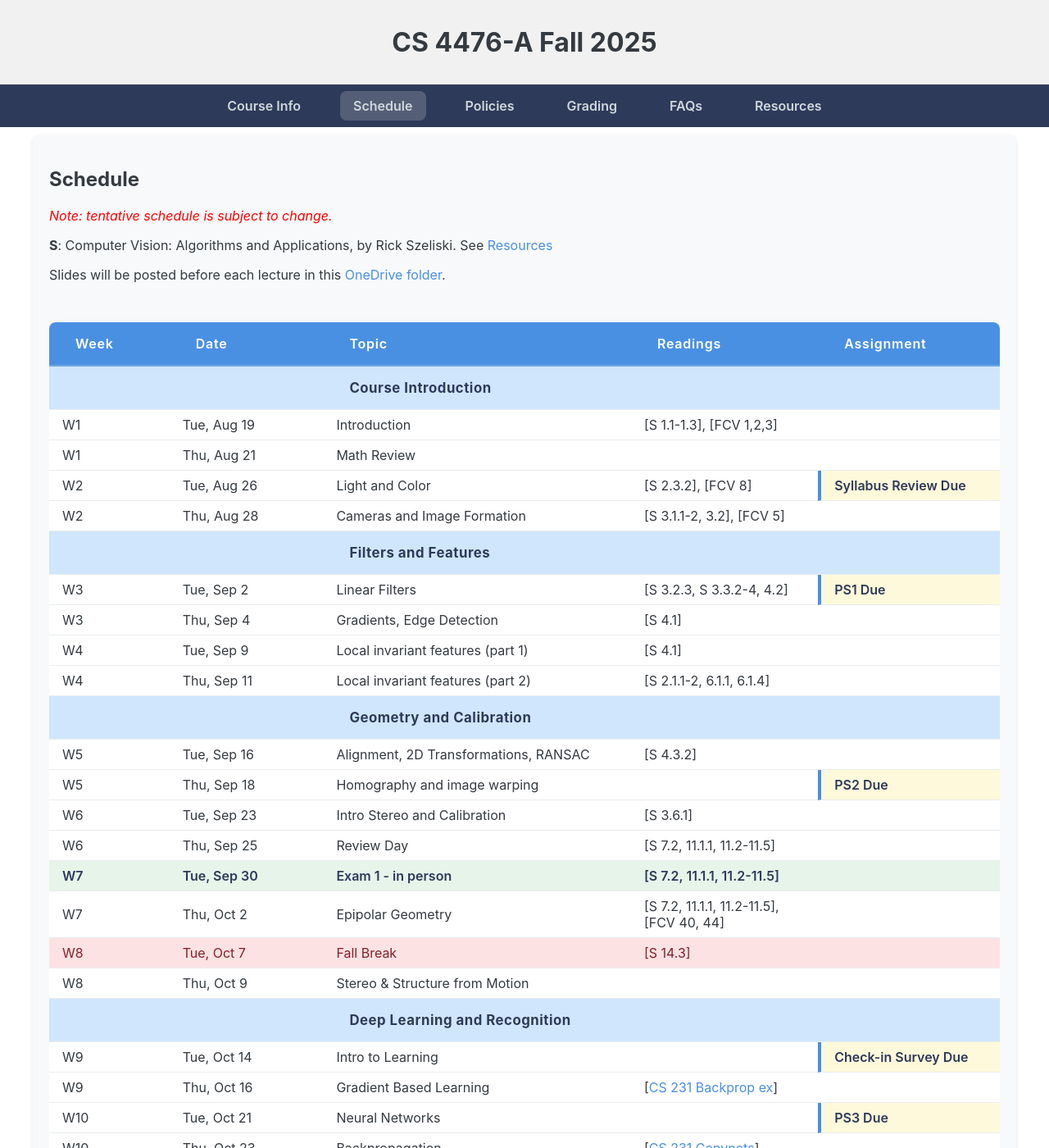
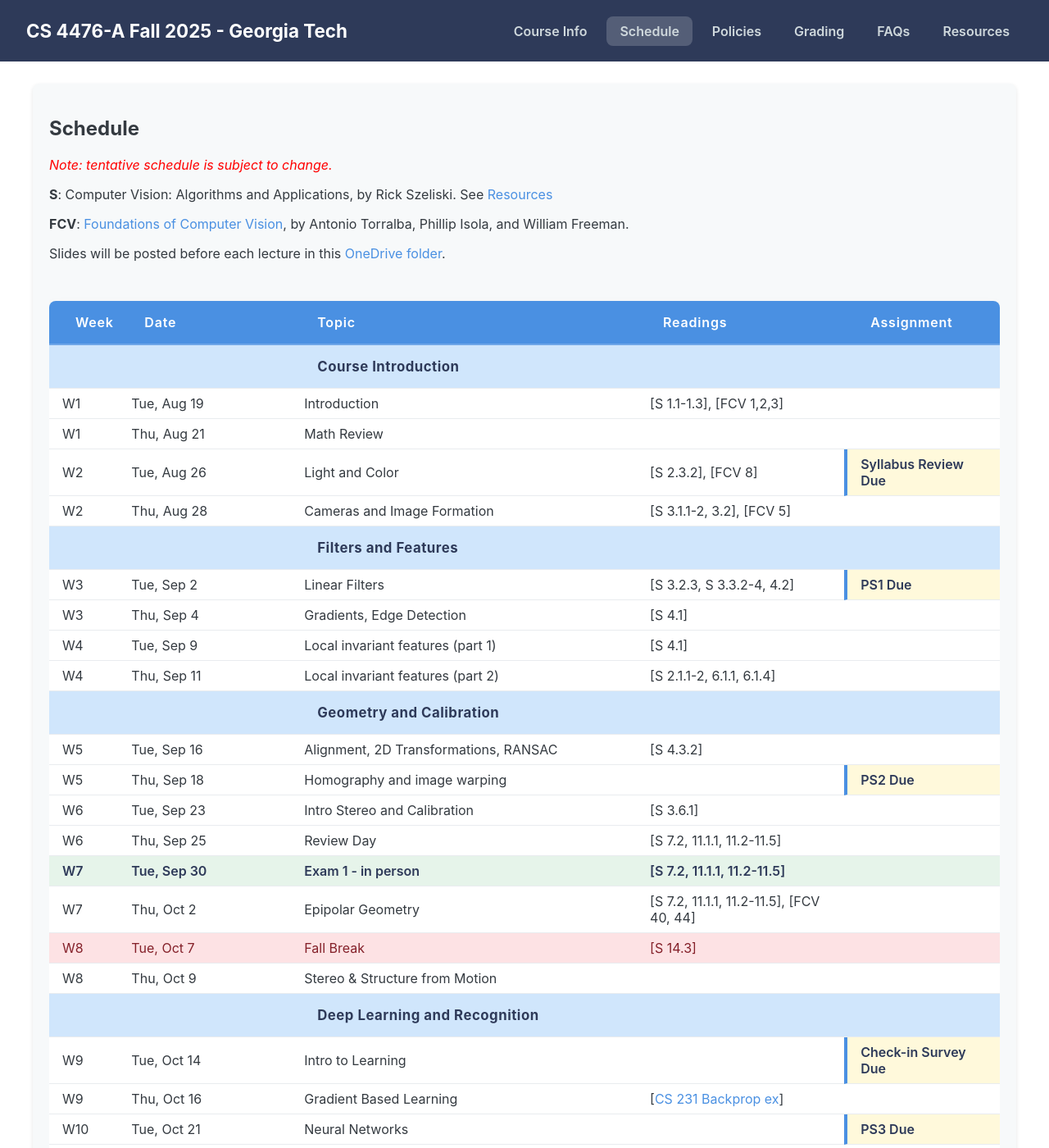
Before and after one commit to jhoffman/cs4476-fa25, a Jekyll site: the page built from schedule.html, in a window 1280 px wide and 1400 px high. Shown: the whole window at 82% size. Built offline with Jekyll 4.4.1, drawn with Linux system fonts in a browser that asks for light colours.

Commit message:
new style and updating mobile

```diff
--- a/_layouts/default.html
+++ b/_layouts/default.html
@@ -2,17 +2,22 @@
 <html lang="en">
 <head>
   <meta charset="UTF-8">
+	<meta name="viewport" content="width=device-width, initial-scale=1.0">
+
   <title>{{page.title}} - {{site.title}}</title>
 <link rel="stylesheet" href="{{ '/assets/css/style.css' | relative_url }}">
+<link rel="stylesheet" href="{{ '/assets/css/header.css' | relative_url }}">
 <link rel="stylesheet" href="{{ '/assets/css/schedule.css' | relative_url }}">
 </head>
 <body>
   <header>
+		<div class="header-bar">
     <div class="header-title">
-      <h1>{{site.title}}</h1>
+      <h1>{{site.title}} - Georgia Tech</h1>
     </div>
 
-    <nav class="navbar">
+		<button class="nav-toggle" onclick="toggleNav()">☰</button>
+    <nav class="navbar" id="navbar">
       <ul class="nav-list">
         <li><a href="{{'/' | relative_url}}"{% if page.url == "/" %}class="active"{% endif %}>Course Info</a></li>
         <li><a href="{{'/schedule/' | relative_url}}"{% if page.url == "/schedule/" %}class="active"{% endif %}>Schedule</a></li>
@@ -22,6 +27,7 @@
         <li><a href="{{'/resources/' | relative_url}}"{% if page.url == "/resources/" %}class="active"{% endif %}>Resources</a></li>
       </ul>
     </nav>
+	</div>
 </header>
   <main>
 		<div class="container">
--- /dev/null
+++ b/assets/css/header.css
@@ -0,0 +1,190 @@
+:root {
+
+	--color-header-background: var(--color-primary);
+
+	--color-header-title: #f1f1f1;
+
+	/* Nav links */
+	--color-nav-link: #CFD8DC;
+}
+
+header {
+  position: fixed;
+  top: 0;
+  left: 0;
+  width: 100%;
+  height: var(--spacing-lg);
+  z-index: 1000;
+}
+
+/* SITE TITLE */
+
+.header-bar {
+  display: flex;
+  justify-content: space-between;
+  align-items: center;
+  padding: var(--spacing-sm) var(--spacing-md);
+  /*height: 60px;*/
+  background-color: var(--color-header-background);
+  position: relative;
+  z-index: 1000;
+}
+
+.header-title {
+	padding: var(--spacing-md);
+}
+
+.header-title h1 {
+  font-size: 1.4rem;
+  margin: 0;
+  text-align: left;
+	color: white;
+}
+
+
+header h1 a {
+	color: var(--color-header-title);
+}
+
+
+
+/* Horizontal nav links on desktop */
+.nav-list {
+  display: flex;
+	gap: 0.5rem;
+}
+
+
+/* NAVBAR */
+.navbar {
+  display: flex;
+  align-items: center;
+  background: var(--color-primary);
+  padding: var(--spacing-md);
+}
+
+nav {
+  margin-top: 0; /*var(--spacing-sm);*/
+	/*margin-bottom: var(--spacing-lg);*/
+	padding-bottom: var(--spacing-lg);
+}
+
+nav ul {
+  list-style: none;
+  margin: 0;
+  padding: 0;
+  display: flex;
+  flex-wrap: wrap;
+  justify-content: center;
+}
+
+nav ul li {
+  margin: 0;
+}
+
+nav ul li a {
+  color: var(--color-nav-link);
+  text-decoration: none;
+  font-weight: 600;
+  padding: var(--spacing-sm) var(--spacing-md);
+  border-radius: var(--radius);
+  transition: background-color 0.2s;
+}
+
+nav ul li a:hover,
+nav ul li a.active {
+  background-color: rgba(236, 240, 241, 0.2); /* subtle highlight */
+}
+
+
+
+
+@media (max-width: 600px) {
+
+  .header-title h1 {
+    font-size: 1.1rem;
+  }
+}
+
+/* HIDE NAV TOGGLE */
+.nav-toggle {
+	display: none;
+}
+
+
+/* Hide nav on mobile unless toggled */
+@media (max-width: 768px) {
+
+
+  .navbar {
+    overflow: hidden;
+    max-height: 0;
+    opacity: 0;
+    transition: max-height 0.3s ease-out, opacity 0.2s ease-out;
+    position: absolute;
+    top: 60px;
+    right: 0;
+    width: 100%;
+    background-color: var(--color-primary);
+    flex-direction: column;
+    align-items: flex-end;
+    padding: 0 1rem;
+    box-sizing: border-box;
+    z-index: 1000;
+  }
+
+  .navbar.open {
+    max-height: 500px; /* large enough to show all items */
+    opacity: 1;
+    padding: 0.5rem 1rem; /* restore padding when open */
+  }
+
+
+  .navbar.open {
+    display: flex;
+  }
+
+  .nav-list {
+		display: flex;
+    flex-direction: column;
+    width: 100%;
+		align-items: flex-end;
+		text-align: right;
+		padding: 0;
+		margin: 0;
+  }
+
+  .nav-list li {
+		list-style: none;
+    margin: 0;
+		padding: 0;
+		line-height: 1.1;
+		width: 100%;
+  }
+
+  .nav-list li a {
+    text-align: right;
+    display: block;
+    width: 100%;
+		font-size: 0.95rem;
+		padding: 0.25rem 0.75rem;
+		box-sizing: border-box;
+		overflow-wrap: anywhere; /* avoids long words pushing out */
+		margin: 0;
+		line-height: 1.1;
+  }
+
+  .nav-toggle {
+    display: block;
+	  position: absolute;
+	  right: var(--spacing-md);
+	  top: 50%;
+	  transform: translateY(-50%);
+	  font-size: 1.5rem;
+	  background: none;
+	  border: none;
+		color: var(--color-nav-link);
+	  cursor: pointer;
+	  z-index: 1001;
+	}
+}
--- a/assets/css/schedule.css
+++ b/assets/css/schedule.css
@@ -15,8 +15,11 @@
 /* ——— Modern Schedule Table Styles ——— */
 
 /* Container lift */
+
 .schedule-table {
   width: 100%;
+  min-width: 600px;
+  table-layout: fixed; /* Ensures even column widths */
   border-collapse: separate;
   border-spacing: 0;
   background: var(--color-bg);
@@ -62,7 +65,6 @@
 }
 
 
-
 /* Hover glow */
 .schedule-table tbody tr:hover td {
   background: var(--color-accent-light);
@@ -104,58 +106,57 @@
   border-top: none;
 }
 
-
-/* MOBILE STYLE */
 .table-responsive {
+  width: 100%;
   overflow-x: auto;
-  -webkit-overflow-scrolling: touch; /* smooth scrolling on iOS */
-}
-.schedule-table {
-  min-width: 600px; /* ensure scroll appears if viewport < 600px */
+  overflow-y: hidden;
+  padding-bottom: 16px; /* makes space for scrollbar */
+  -webkit-overflow-scrolling: touch;
+  box-sizing: border-box;
 }
 
-@media (max-width: 600px) {
-  /* hide the table header */
-  .schedule-table thead { display: none; }
 
-  /* make each row a block “card” */
-  .schedule-table,
-  .schedule-table tbody,
-  .schedule-table tr {
+
+.schedule-table th,
+.schedule-table td {
+    border: 1px solid var(--color-muted-text);
+    padding: var(--spacing-sm);
+}
+
+.schedule-table .no-lecture {
+    background: var(--color-accent-light);
+}
+
+/* Always show horizontal scrollbar on mobile */
+@media (max-width: 768px) {
+  .schedule-table {
     display: block;
-    width: 100%;
+    overflow-x: auto;
+    font-size: 0.9rem;
   }
 
-  .schedule-table tr {
-    margin-bottom: var(--spacing-lg);
-    background: var(--color-surface);
-    border-radius: var(--radius);
-    box-shadow: 0 2px 6px rgba(0,0,0,0.08);
-    overflow: hidden;
+  .schedule-table table {
+    min-width: 600px; /* Prevent squishing */
+  }
+}
+
+
+
+@media (max-width: 768px) {
+  .table-responsive {
+    scrollbar-width: thin;
   }
 
-  .schedule-table td {
-    /* stack each cell */
-    display: flex;
-    justify-content: space-between;
-    padding: var(--spacing-sm) var(--spacing-md);
-    border: none;
-    border-bottom: 1px solid #e9ecef;
-    position: relative;
-  }
-  .schedule-table td:last-child {
-    border-bottom: none;
+  .table-responsive::-webkit-scrollbar {
+    height: 8px;
   }
 
-  /* inject label before each cell’s content */
-  .schedule-table td::before {
-    content: attr(data-label);
-    flex: 1 1 40%;
-    font-weight: 600;
-    color: var(--color-muted-text);
+  .table-responsive::-webkit-scrollbar-thumb {
+    background-color: #999; /*var(--color-muted-text);*/
+    border-radius: 4px;
   }
-  .schedule-table td {
-    flex: 1 1 60%;
-    text-align: right;
+
+  .table-responsive::-webkit-scrollbar-track {
+    background-color: #f0f0f0;
   }
 }
--- a/assets/css/style.css
+++ b/assets/css/style.css
@@ -7,12 +7,6 @@
   /* Text & Primary */
   --color-primary:    #2e3a59;
   --color-text:       #343a40;
-
-  /* PI name: pale gold */
-  --color-header-title: #f1f1f1;
-
-  /* Nav links */
-  --color-nav-link: #CFD8DC;
 
   /* Accent */
   --color-accent:     #4a90e2;
@@ -24,6 +18,8 @@
 
   /* Muted */
   --color-muted-text: #6c757d;
+
+	--color-ta: #eceff1;
 
   /* Typography */
   --font-sans: -apple-system, BlinkMacSystemFont, "Segoe UI", Roboto, "Helvetica Neue", Arial, sans-serif;
@@ -43,13 +39,8 @@
     font-family: var(--font-sans);
     background: var(--color-bg);
     color: var(--color-text);
-	  /* ensure the navbar isn’t covering your content */
-	  padding-top: calc(var(--spacing-md) + var(--spacing-md) + 1rem);
 }
 
-main {
-	padding-top: 5rem;
-}
 
 /* Links and buttons */
 a {
@@ -60,19 +51,16 @@
   text-decoration: underline;
 }
 
-.navbar {
-    background: var(--color-primary);
-    padding: var(--spacing-md);
+
+main {
+  padding-top: 70px; /* match header height */
 }
 
-/* Make the header stick to the top */
-header {
-  position: fixed;
-  top: 0;
-  left: 0;
-  width: 100%;
-  z-index: 1000;
+main > *:first-child {
+  margin-top: var(--spacing-md);
 }
+
+
 
 /* Footer */
 footer {
@@ -83,48 +71,7 @@
   font-size: 0.875rem;
 }
 
-header h1 a {
-	color: var(--color-header-title);
-}
 
-nav {
-  margin-top: 0; /*var(--spacing-sm);*/
-	margin-bottom: var(--spacing-lg);
-	padding-bottom: var(--spacing-lg);
-}
-
-nav ul {
-  list-style: none;
-  margin: 0;
-  padding: 0;
-  display: flex;
-  flex-wrap: wrap;
-  justify-content: center;
-}
-
-nav ul li {
-  margin: 0 var(--spacing-md);
-}
-
-nav ul li a {
-  color: var(--color-nav-link);
-  text-decoration: none;
-  font-weight: 600;
-  padding: var(--spacing-sm) var(--spacing-md);
-  border-radius: var(--radius);
-  transition: background-color 0.2s;
-}
-
-nav ul li a:hover,
-nav ul li a.active {
-  background-color: rgba(236, 240, 241, 0.2); /* subtle highlight */
-}
-
-.header-title {
-    background: var(--color-header-title);
-    text-align: center;
-    padding: var(--spacing-md);
-}
 
 .container {
   max-width: 1200px;
@@ -140,16 +87,9 @@
 		justify-content: center; /* optional: center cards*/
 }
 
-.card {
-    background: var(--color-surface);
-    border-radius: var(--radius);
-    padding: var(--spacing-md);
-		margin-top: var(--spacing-md);
-    text-align: left;
-    flex: 1;
-}
 
-.ta-card {
+
+.instructor-card, .ta-card {
 	text-align: center;
   /* make each card at least 250px and allow growth */
   flex: 0 0 150px;               /* ← flex-grow:1, flex-shrink:1, flex-basis:250px */
@@ -157,38 +97,14 @@
   box-sizing: border-box;        /* ensure padding is counted in width */
 }
 
-.instructor-card {
-	text-align: center;
-  /* make each card at least 250px and allow growth */
-  flex: 0 0 150px;               /* ← flex-grow:1, flex-shrink:1, flex-basis:250px */
-  width: 150px;              /* optional: cap the width */
-  box-sizing: border-box;        /* ensure padding is counted in width */
-}
+
 
 .card img {
     max-width: 100%;
     border-radius: var(--radius);
 }
 
-.schedule-table {
-    width: 100%;
-    border-collapse: collapse;
-    margin: var(--spacing-lg) 0;
-}
 
-.schedule-table th,
-.schedule-table td {
-    border: 1px solid var(--color-muted-text);
-    padding: var(--spacing-sm);
-}
-
-.schedule-table .no-lecture {
-    background: var(--color-accent-light);
-}
-
-.schedule-table .exam {
-    background: var(--color-accent-alt);
-}
 
 table {
     width: 100%;
@@ -199,8 +115,13 @@
     font-family: var(--font-heading);
 }
 
-
 .card {
+    background: var(--color-surface);
+    border-radius: var(--radius);
+    padding: var(--spacing-md);
+		margin-top: var(--spacing-md);
+    text-align: left;
+    flex: 1;
 	background-color: var(--color-surface);
 	margin-top: 20px;
 	padding: 5px 20px 20px;
@@ -210,3 +131,58 @@
 	-ms-box-shadow:0 2px 5px 0 rgba(0,0,0,0.1);
 	box-shadow:0 2px 5px 0 rgba(0,0,0,0.1);
 }
+
+main .card:first-of-type {
+  margin-top: 0;
+}
+
+.instructor-card, .ta-card {
+  background: var(--color-ta);
+  border-radius: var(--radius);
+  box-shadow: 0 2px 4px rgba(0, 0, 0, 0.08);
+  padding: var(--spacing-md);
+  text-align: center;
+  flex: 0 0 150px;
+  width: 150px;
+  box-sizing: border-box;
+  transition: transform 0.2s ease;
+
+	-webkit-box-shadow:0 2px 5px 0 rgba(0,0,0,0.1);
+	-moz-box-shadow:0 2px 5px 0 rgba(0,0,0,0.1);
+	-o-box-shadow:0 2px 5px 0 rgba(0,0,0,0.1);
+	-ms-box-shadow:0 2px 5px 0 rgba(0,0,0,0.1);
+	box-shadow:0 2px 5px 0 rgba(0,0,0,0.1);
+}
+
+.instructor-card:hover, .ta-card:hover {
+  transform: translateY(-3px);
+}
+
+
+
+
+
+@media (max-width: 768px) {
+  .ta-card,
+  .instructor-card {
+    flex: 1 1 80%;
+    max-width: 45%;
+    font-size: 1rem;
+    margin: var(--spacing-sm) auto;
+  }
+
+  main h1 {
+    font-size: 1.5rem;
+    line-height: 1.3;
+    margin-top: 1rem;
+    margin-bottom: 0.5rem;
+  }
+
+  main h2 {
+    font-size: 1.25rem;
+  }
+
+  main h3 {
+    font-size: 1.1rem;
+  }
+}
--- a/schedule.html
+++ b/schedule.html
@@ -10,17 +10,18 @@
   <p><em><font color='red'>Note: tentative schedule is subject to change.</font></em></p>
 
   <p><strong>S</strong>: Computer Vision: Algorithms and Applications, by Rick Szeliski. See <a href="../resources/">Resources</a></p>
+	<p><strong>FCV</strong>: <a href="https://visionbook.mit.edu/">Foundations of Computer Vision</a>, by Antonio Torralba, Phillip Isola, and William Freeman.
 
   <p>Slides will be posted before each lecture in this <a href="https://gtvault-my.sharepoint.com/:f:/g/personal/jhoffman68_gatech_edu/ElEDo3AKd8tJq_OUOnzjN5gBsxOIiYQjWC_pKI5Q2NROlw?e=US73cO">OneDrive folder</a>.</p>
 
 <div class="table-responsive">
   <table class="schedule-table table-hover">
 	  <colgroup>
-	  <col width="5%" />
+	  <col width="4%" />
 	  <col width="10%" />
 	  <col width="20%" />
 	  <col width="12%" />
-	  <col width="8%" />
+	  <col width="9%" />
 	  </colgroup>
 
 
```
Also changed, not shown: other parts of _layouts/default.html (+9 -0 lines), index.html (+4 -3 lines), resources.md (+1 -0 lines).
